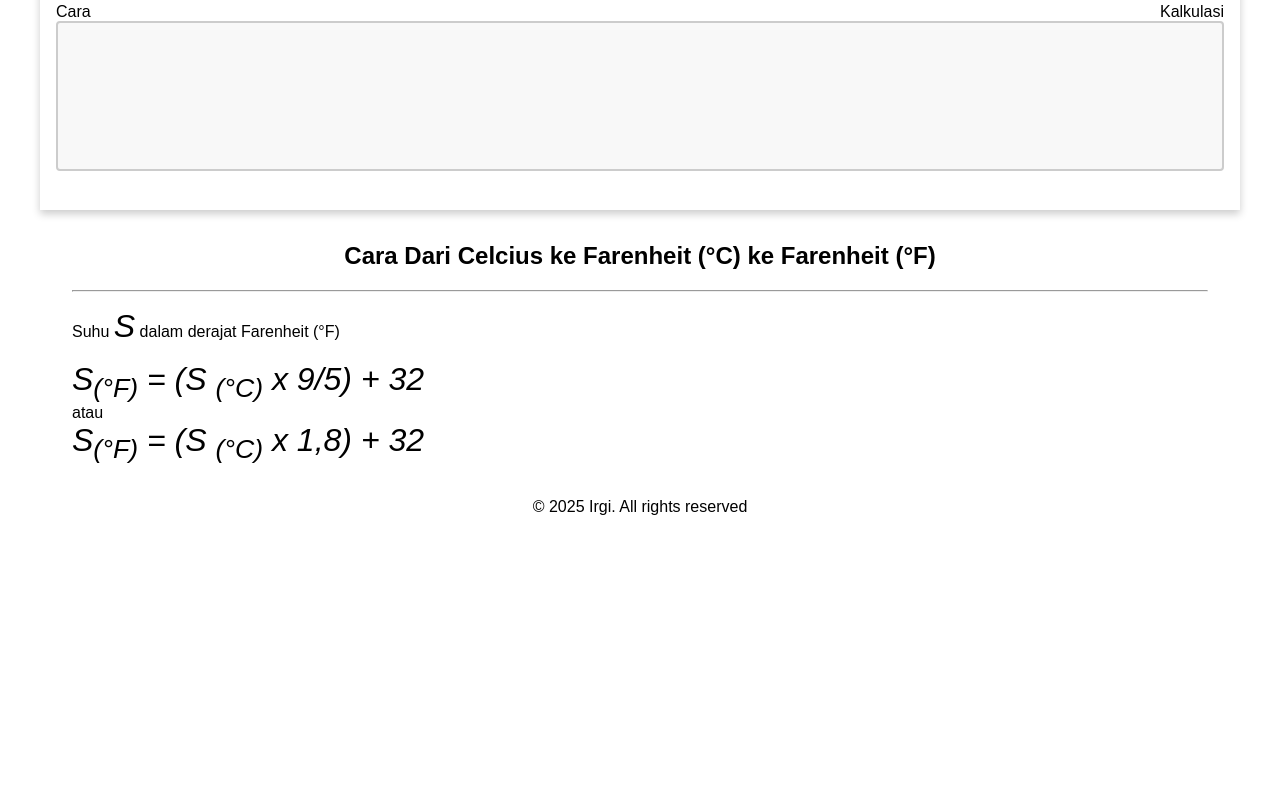
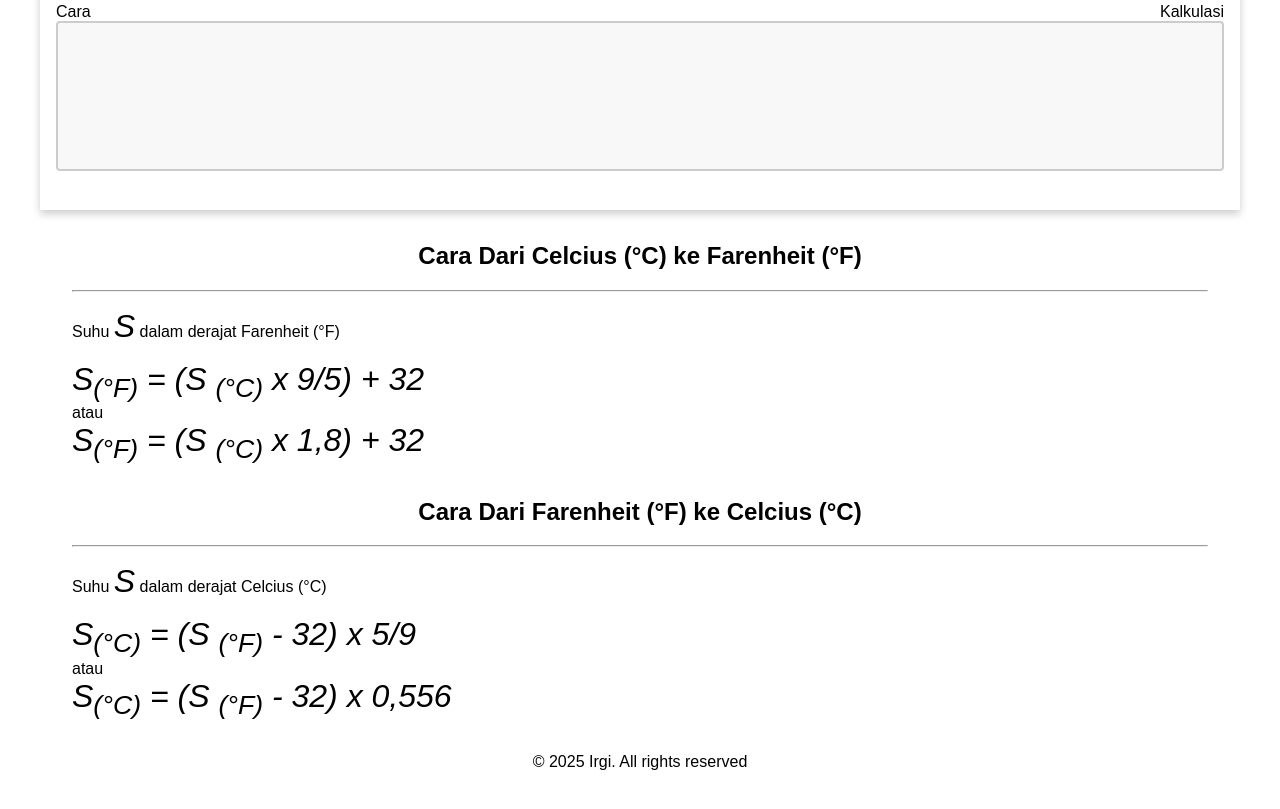
Before and after one commit to revou-fundamental-course/21-apr-25-irgiahmadfahrezii, a plain HTML site: page index.html in a window 1280 px wide. Shown: the part 391-1200 px from the top of the page. Before the commit the page ends 947 px from the top, so only its background shows below. Drawn offline with Linux system fonts and the light colour scheme; some packages are replaced by stand-ins of ours; a script that the page names is missing.

Commit message:
update formula from farenheit to celcius

```diff
--- a/index.html
+++ b/index.html
@@ -49,7 +49,7 @@
     <!-- informasi tambahan -->
     <section class="section-content">
       <header>
-        <h1 class="text-center">Cara Dari Celcius ke Farenheit (&deg;C) ke Farenheit (&deg;F)</h1>
+        <h1 class="text-center">Cara Dari Celcius (&deg;C) ke Farenheit (&deg;F)</h1>
 
         <hr />
 
@@ -64,6 +64,23 @@
         </article>
       </header>
     </section>
+    <section class="section-content">
+      <header>
+        <h1 class="text-center">Cara Dari Farenheit (&deg;F) ke Celcius (&deg;C)</h1>
+
+        <hr />
+
+        <!-- Konten Informasi -->
+        <article>
+          <p>Suhu <span class="formula">S</span> dalam derajat Celcius (&deg;C)</p>
+
+          <!-- Formula -->
+          <div class="formula">S<sub>(&deg;C)</sub> = (S <sub>(&deg;F)</sub> - 32) x 5/9</div>
+          <div>atau</div>
+          <div class="formula">S<sub>(&deg;C)</sub> = (S <sub>(&deg;F)</sub> - 32) x 0,556</div>
+        </article>
+      </header>
+    </section>
   </main>
 
   <footer>
```
